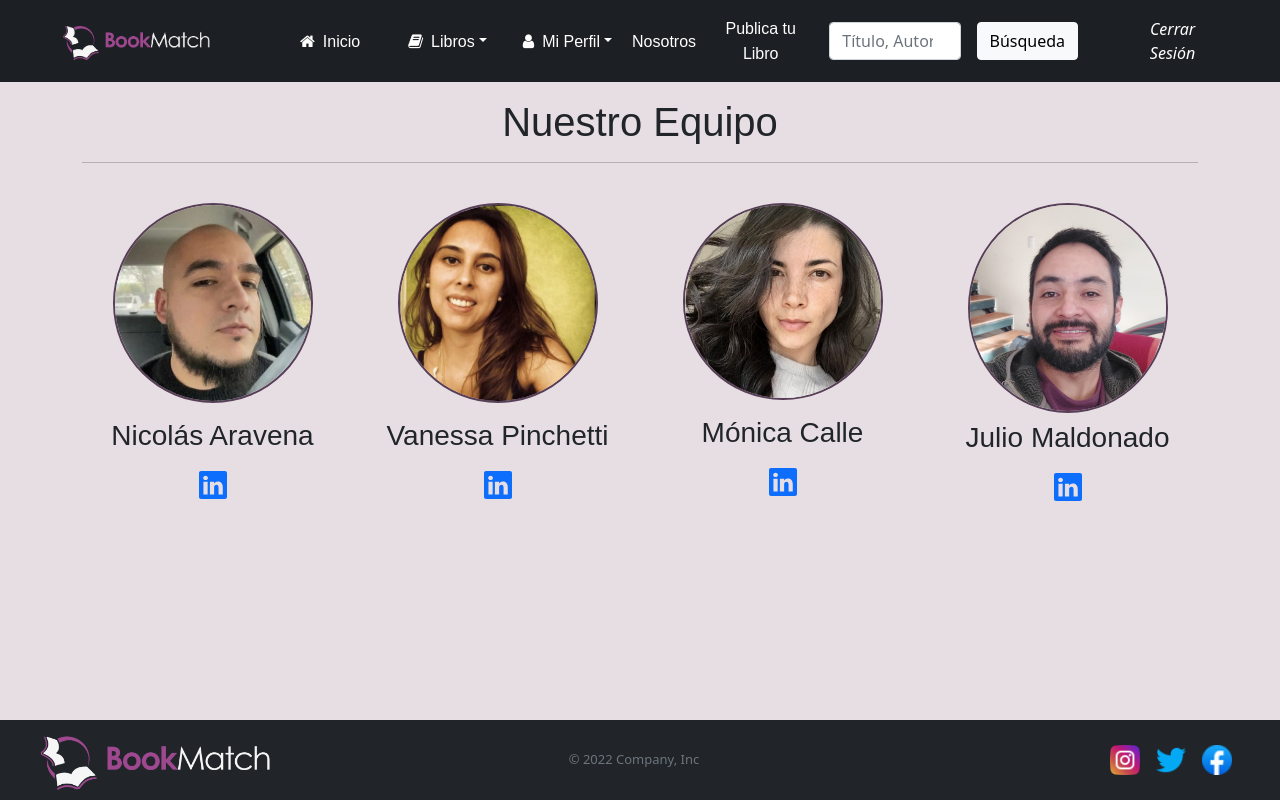
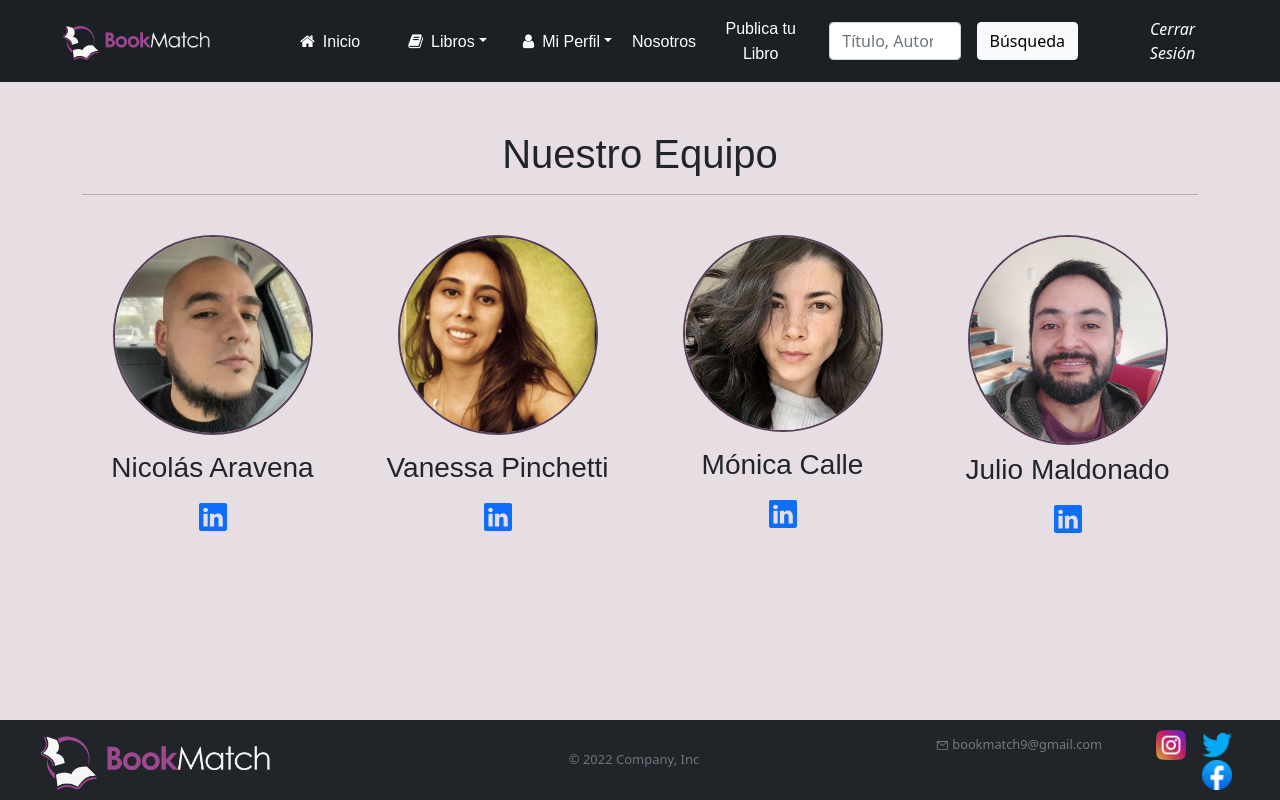
Before and after one commit to jucemalco/TheFinalProject, a React (Create React App) app: page /aboutuslog in a window 1280 px wide. Built offline with nearby package versions, Linux system fonts and the light colour scheme.

Commit message:
ultimos detalles diseño

```diff
--- a/src/components/Footer/Footer.js
+++ b/src/components/Footer/Footer.js
@@ -5,9 +5,19 @@ import twitter from "../../images/twitter.png";
 import facebook from "../../images/facebook.png";
 import "./footer.css";
 import { Link } from "react-router-dom";
+import { AiOutlineMail } from 'react-icons/ai';
 
 
 const Footer = () => {
+
+  function MouseOver(event) {
+    event.target.style.color = '#8b6685';
+  }
+
+  function MouseOut(event) {
+    event.target.style.color = '';
+  }
+
   return (
     <footer className="d-flex flex-wrap justify-content-between align-items-center bg-dark row footer--container">
       <div className="bookmatchlogo px-5  d-flex align-items-center col-md-4 justify-content-start responsive-align">
@@ -19,11 +29,16 @@ const Footer = () => {
         <Link to="/" className=" text-muted text-decoration-none lh-1"></Link>
         <span className="text-muted">© 2022 Company, Inc</span>
       </div>
-
-
-
       <ul className="nav justify-content-end list-unstyled d-flex py-1 px-5 col-md-4 responsive-align">
         <li className="ms-3">
+
+          <span className="me-4" style={{ fontSize: "80%" }}>
+            <a className="AiOutlineMail text-decoration-none" href="https://www.gmail.com/" onMouseOver={MouseOver} onMouseOut={MouseOut} target="_blank"
+              rel="noopener noreferrer">
+              <AiOutlineMail /> bookmatch9@gmail.com
+            </a>
+          </span>
+
           <a
             className="text-muted"
             href="https://www.instagram.com/bookmatch2022/"
--- a/src/components/Footer/footer.css
+++ b/src/components/Footer/footer.css
@@ -33,3 +33,8 @@
   width: -webkit-fill-available;
   margin-right: 0;
 }
+
+.AiOutlineMail{
+  color: #787878;
+  padding-right: 30px;
+}
--- a/src/components/FotterLogueado/Footer2.css
+++ b/src/components/FotterLogueado/Footer2.css
@@ -31,3 +31,8 @@
   width: -webkit-fill-available;
   margin-right: 0;
 }
+
+.AiOutlineMail{
+  color: #787878;
+  padding-right: 30px;
+}
--- a/src/components/FotterLogueado/Footer2.js
+++ b/src/components/FotterLogueado/Footer2.js
@@ -5,8 +5,16 @@ import twitter from "../../images/twitter.png";
 import facebook from "../../images/facebook.png";
 import "./Footer2.css";
 import { Link } from "react-router-dom";
+import { AiOutlineMail } from 'react-icons/ai';
 
 const Footer2 = () => {
+  function MouseOver(event) {
+    event.target.style.color = '#8b6685';
+  }
+
+  function MouseOut(event) {
+    event.target.style.color = '';
+  }
   return (
     <footer className="d-flex flex-wrap justify-content-between align-items-center bg-dark row footer--container">
       <div className="bookmatchlogo px-5  d-flex align-items-center col-md-4 justify-content-start responsive-align">
@@ -21,6 +29,14 @@ const Footer2 = () => {
 
       <ul className="nav justify-content-end list-unstyled d-flex py-1 px-5 col-md-4 responsive-align">
         <li className="ms-3">
+
+          <span className="me-4" style={{ fontSize: "80%" }}>
+            <a className="AiOutlineMail text-decoration-none" href="https://www.gmail.com/" onMouseOver={MouseOver} onMouseOut={MouseOut} target="_blank"
+              rel="noopener noreferrer">
+              <AiOutlineMail /> bookmatch9@gmail.com
+            </a>
+          </span>
+
           <a
             className="text-muted"
             href="https://www.instagram.com/bookmatch2022/"
--- a/src/components/Login/Login.css
+++ b/src/components/Login/Login.css
@@ -1,5 +1,6 @@
 body {
   background: #e6dee2;
+
 }
 
 .login {
--- a/src/views/AboutLogin/AboutUsLog.js
+++ b/src/views/AboutLogin/AboutUsLog.js
@@ -14,7 +14,7 @@ const AboutUsLog = () => {
         <>
            <ProfileNavbar />
            <div className="container">
-                <h1 style={{fontFamily:"sans-serif"}} className="title mt-3">Nuestro Equipo</h1>
+                <h1 style={{fontFamily:"sans-serif"}} className="title mt-5">Nuestro Equipo</h1>
                 <hr></hr>
                 <div className="row">
                     <div className="col-ms col-md col-lg mt-4">
--- a/src/views/AboutUs/AboutUs.js
+++ b/src/views/AboutUs/AboutUs.js
@@ -17,7 +17,7 @@ const AboutUs = () => {
 
 
             <div className="container">
-                <h1 style={{ fontFamily: "sans-serif" }} className="title mt-3">Nuestro Equipo</h1>
+                <h1 style={{ fontFamily: "sans-serif" }} className="title mt-5">Nuestro Equipo</h1>
                 <hr></hr>
                 <div className="row">
                     <div className="col-ms col-md col-lg mt-4">
--- a/src/views/UserProfile/Buttons/PendingReceive/PendindReceive.js
+++ b/src/views/UserProfile/Buttons/PendingReceive/PendindReceive.js
@@ -89,6 +89,7 @@ const PendingReceive = (props) => {
 
                 <div>
                   <p className="mt-3 fs-4" style={{fontFamily:"sans-serif", color:"#222121"}}>Pendientes</p>
+                  <hr style={{color:"#baa6c2"}} className="ms-4 me-4"></hr>
                   <div className="card-body p-4 text-black">
                     <div className="row g-2">
                       {store.pendingreceive &&
--- a/src/views/UserProfile/Buttons/PendingSend/PendingSend.js
+++ b/src/views/UserProfile/Buttons/PendingSend/PendingSend.js
@@ -72,6 +72,7 @@ const PendingSend = (props) => {
 
                 <div>
                   <p className="mt-3 fs-4" style={{fontFamily:"sans-serif", color:"#222121"}}>Pendientes</p>
+                  <hr style={{color:"#baa6c2"}} className="ms-4 me-4"></hr>
                   <div className="card-body p-4 text-black">
                     {/* <div className="row g-2">
                       {store.pendingsend &&
--- a/src/views/UserProfile/UserProfile.js
+++ b/src/views/UserProfile/UserProfile.js
@@ -85,6 +85,7 @@ const UserProfile = (props) => {
                 </div>
                 <div>
                   <p className="mt-3 fs-4" style={{ fontFamily: "fantasy" }}>Mis Libros Publicados</p>
+                  <hr style={{color:"#baa6c2"}} className="ms-4 me-4"></hr>
                   <div className="card-body p-4 text-black">
                     <div className="row g-2">
                       {store.products && store.products.map((p, i) => (
```
Also changed, not shown: src/views/Home/Home.js (line endings or trailing spaces).
